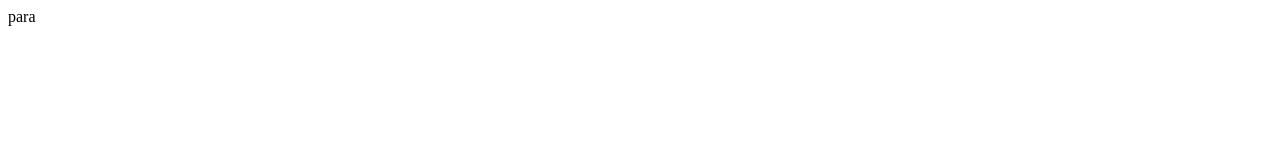
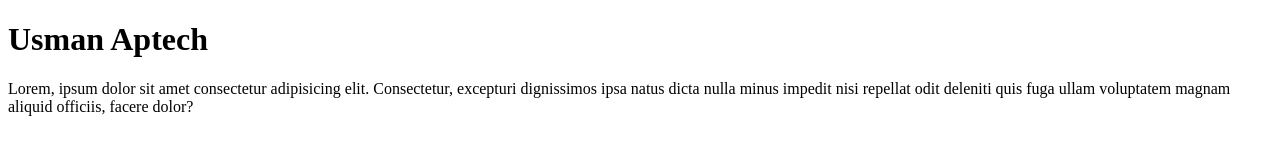
Before and after one commit to Muhammadfahad78/shahjahan, a plain HTML site: page index.html in a window 1280 px wide. Drawn offline with Linux system fonts and the light colour scheme.

Commit message:
Bhai kam kr

```diff
--- a/index.html
+++ b/index.html
@@ -1,12 +1,19 @@
 <!DOCTYPE html>
 <html lang="en">
+
 <head>
     <meta charset="UTF-8">
     <meta http-equiv="X-UA-Compatible" content="IE=edge">
     <meta name="viewport" content="width=device-width, initial-scale=1.0">
     <title>Document</title>
 </head>
+
 <body>
-    para
+    <h1>Usman Aptech</h1>
+
+    <p>Lorem, ipsum dolor sit amet consectetur adipisicing elit. Consectetur, excepturi dignissimos ipsa natus dicta
+        nulla minus impedit nisi repellat odit deleniti quis fuga ullam voluptatem magnam aliquid officiis, facere
+        dolor?</p>
 </body>
+
 </html>
```
